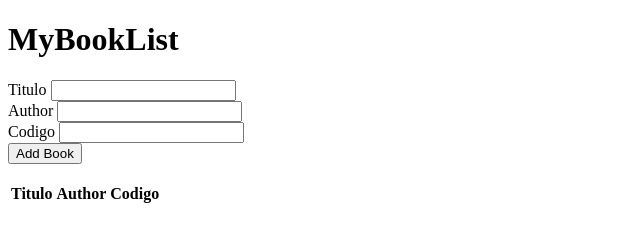
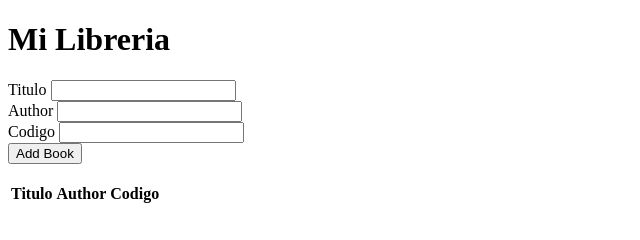
Before and after one commit to jtorres1999/Anadir_Libros, a plain HTML site: page index.html in a window 1280 px wide. Shown: the full height of the page, 0-640 px from the left. Drawn offline with Linux system fonts and the light colour scheme.

Commit message:
correcion

```diff
--- a/index.html
+++ b/index.html
@@ -3,12 +3,12 @@
 <head>
     <meta charset="UTF-8">
     <meta name="viewport" content="width=device-width, initial-scale=1.0">
-    <title>Document</title>
+    <title>Estantes de Libros</title>
 </head>
 <body>
     <div class="container mt-4">
         <h1 class="display-4 text-center">
-          <i class="fas fa-book-open text-primary"></i> My<span class="text-primary">Book</span>List</h1>
+          <i class="text-primary"></i> Mi<span class="text-primary"> Libreria</span></h1>
           <form id="book-form">
             <div class="form-group">
               <label for="title">Titulo</label>
--- a/style.css
+++ b/style.css
@@ -0,0 +1,3 @@
+.text-primary{
+    width: 20;
+}
```
